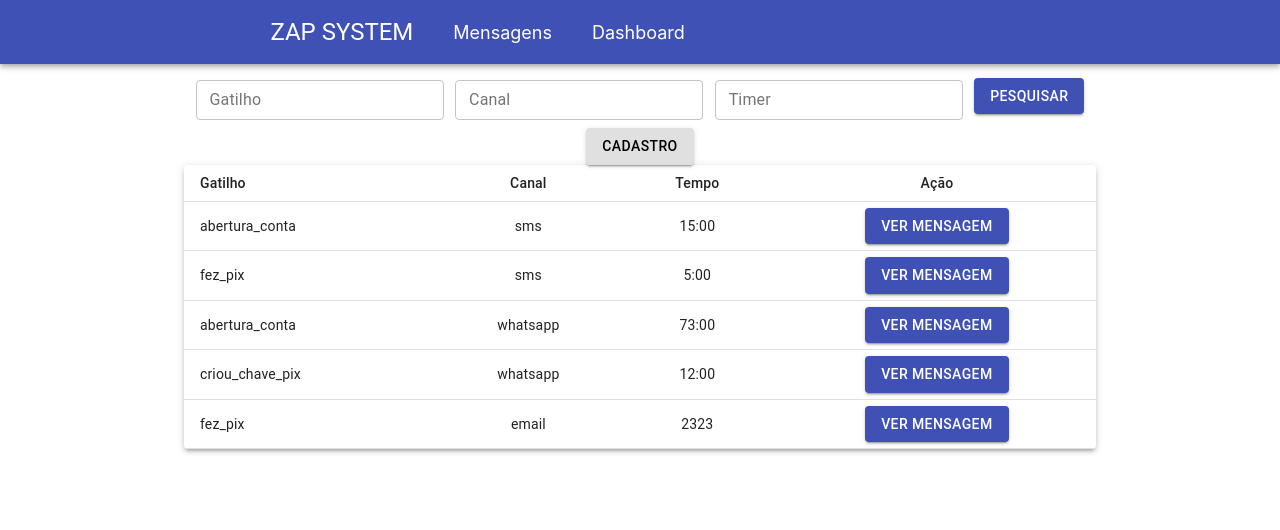
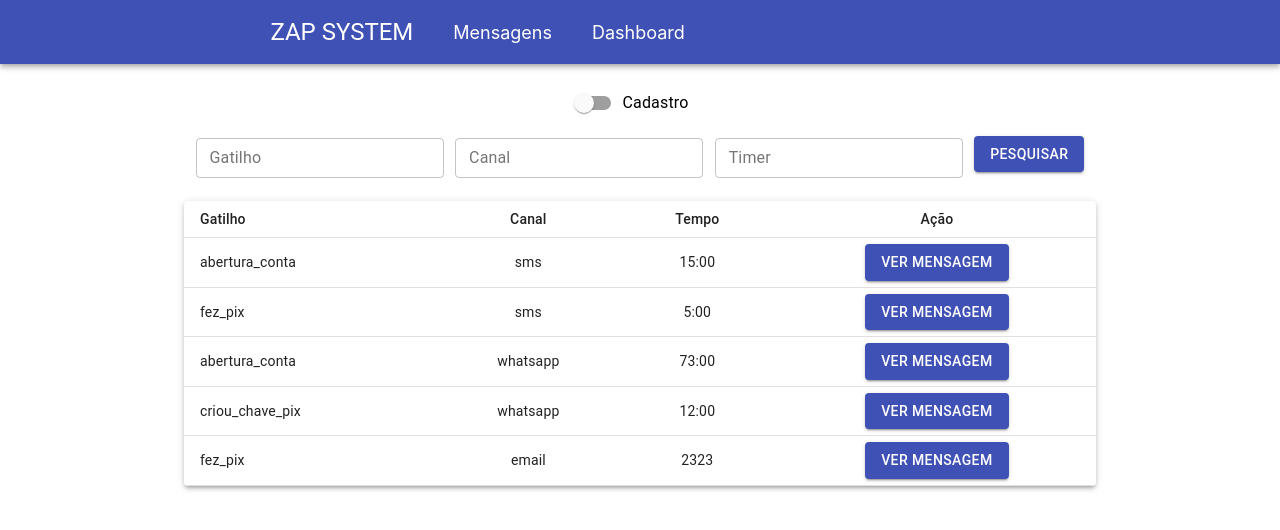
Before and after one commit to C4ll3nn/zap-system, a React (Create React App) app: page /mensagens in a window 1280 px wide. Shown: the top 530 px of the page. Built offline with nearby package versions, Linux system fonts and the light colour scheme; data requests are answered from the project's data file.

Commit message:
cadastro passa a ser acessivel

```diff
--- a/package.json
+++ b/package.json
@@ -14,7 +14,8 @@
     "react-dom": "^17.0.2",
     "react-router-dom": "^5.3.0",
     "react-scripts": "4.0.3",
-    "web-vitals": "^1.1.2"
+    "web-vitals": "^1.1.2",
+    "yup": "^0.32.9"
   },
   "scripts": {
     "start": "react-scripts start",
--- a/src/App.css
+++ b/src/App.css
@@ -1,6 +1,7 @@
 header {
     display: flex;
     justify-content:space-between;
+    margin-bottom: 20px;
 }
 
 .headerContent {
@@ -47,11 +48,9 @@ form {
     align-items: center;
     flex-wrap: wrap;
     justify-content: space-evenly;
+    margin-bottom: 15px;
 }
 
-.MuiButtonBase-root {
-    margin: 10px;
-}
 .graficoBarras {
     max-width: 725px;
     max-height: 350px;
--- a/src/components/CadastroMsg/index.jsx
+++ b/src/components/CadastroMsg/index.jsx
@@ -1,6 +1,23 @@
 import { useState } from "react";
 import { Button, TextField } from "@material-ui/core";
 import api from "../../services/api";
+import * as yup from "yup";
+
+const schema = yup.object().shape({
+  trigger: yup
+    .string()
+    .required("Campo gatilho é obrigatório")
+    .min(4, "Gatilho é muito curto"),
+  channel: yup
+    .string()
+    .required("Campo é canal obrigatório")
+    .min(3, "Canal é muito curto"),
+  timer: yup.string().required("Campo timer é obrigatório"),
+  message: yup
+    .string()
+    .required("Campo mensagem é obrigatório")
+    .min(5, "Mensagem é muito curta"),
+});
 
 function CadastroMsg({ onSubmitProp }) {
   const [trigger, setTrigger] = useState("");
@@ -20,6 +37,8 @@ function CadastroMsg({ onSubmitProp }) {
     try {
       event.preventDefault();
 
+      await schema.validate({ trigger, channel, timer, message });
+
       setLoading(true);
 
       const saveMsg = await api.post("/messages", {
@@ -29,6 +48,8 @@ function CadastroMsg({ onSubmitProp }) {
         timer: timer,
         message: message,
       });
+
+      alert("Cadastro realizado com sucesso!");
 
       dataReset();
 
@@ -75,12 +96,14 @@ function CadastroMsg({ onSubmitProp }) {
         variant="outlined"
         size="small"
       />
-      <Button type="submit" variant="contained" color="primary">
-        Cadastrar
-      </Button>
-      <Button type="submit" variant="contained" color="inherit">
-        Voltar
-      </Button>
+      {loading === true ? (
+        "Salvando ..."
+      ) : (
+        <Button type="submit" variant="contained" color="primary">
+          Cadastrar
+        </Button>
+      )}
+
       <br />
       <TextField
         value={message}
--- a/src/components/ConsultaMsg/index.jsx
+++ b/src/components/ConsultaMsg/index.jsx
@@ -11,7 +11,6 @@ import {
 } from "@material-ui/core";
 import { useEffect, useState, useContext } from "react";
 import api from "../../services/api";
-import { CadastroContext } from "../../providers/Cadastro";
 
 const ConsultaMsg = () => {
   const [trigger, setTrigger] = useState("");
@@ -19,8 +18,6 @@ const ConsultaMsg = () => {
   const [timer, setTimer] = useState("");
   const [data, setData] = useState([]);
   const [loading, setLoading] = useState(false);
-
-  const { setCadastro } = useContext(CadastroContext);
 
   const handleTable = async () => {
     try {
@@ -33,7 +30,7 @@ const ConsultaMsg = () => {
 
   useEffect(() => {
     handleTable();
-  }, []);
+  }, [api]);
 
   const handleSubmit = async (event) => {
     event.preventDefault();
@@ -88,9 +85,9 @@ const ConsultaMsg = () => {
         <Button type="submit" variant="contained" color="primary">
           Pesquisar
         </Button>
-        <Button type="submit" variant="contained" color="inherit">
+        {/* <Button type="submit" variant="contained" color="inherit">
         Cadastro
-      </Button>
+      </Button> */}
       </form>
 
       <TableContainer component={Paper} elevation={3}>
--- a/src/pages/Mensagem/index.jsx
+++ b/src/pages/Mensagem/index.jsx
@@ -1,12 +1,14 @@
 import CadastroMsg from "../../components/CadastroMsg";
-import { Container } from "@material-ui/core";
+import { Container, FormControlLabel, Switch } from "@material-ui/core";
 import ConsultaMsg from "../../components/ConsultaMsg";
-import { useState } from "react";
+import { useState, useContext } from "react";
 import Header from "../../components/Header";
 
 function Mensagem() {
   const [loading, setLoading] = useState(false);
   const [cadastro, setCadastro] = useState(false);
+
+  // const { cadastro } = useContext(CadastroContext);
 
   return (
     <>
@@ -17,6 +19,19 @@ function Mensagem() {
         align="center"
         maxWidth="md"
       >
+        <FormControlLabel
+          label="Cadastro"
+          control={
+            <Switch
+              checked={cadastro}
+              onChange={(event) => {
+                setCadastro(event.target.checked);
+              }}
+              name="cadastro"
+              color="primary"
+            />
+          }
+        />
         {!cadastro && <ConsultaMsg />}
         {cadastro && <CadastroMsg />}
       </Container>
--- a/src/providers/Cadastro.jsx
+++ /dev/null
@@ -1,20 +0,0 @@
-import React, { useState } from "react";
-
-const CadastroContext = React.createContext({});
-
-const CadastroProvider = ({ children }) => {
-  const [cadastro, setCadastro] = useState(false);
-
-  return (
-    <CadastroContext.Provider
-      value={{
-        cadastro,
-        setCadastro,
-      }}
-    >
-      {children}
-    </CadastroContext.Provider>
-  );
-};
-
-export { CadastroContext, CadastroProvider };
--- a/src/routes/index.js
+++ b/src/routes/index.js
@@ -7,7 +7,7 @@ const Routes = () => {
   return (
     <Router>
       <Switch>
-        {/* <Route path="/" exact render={() => <Home />} /> */}
+
         <Route path="/" exact>
           <Dashboard />
         </Route>
@@ -16,8 +16,6 @@ const Routes = () => {
           <Mensagem />
         </Route>
 
-
-
         <Route>404 Not Found</Route>
       </Switch>
     </Router>
```
Also changed, not shown: 1 other file (tests, documents, lock files or other folders). Lines whose indentation alone changed are shown as unchanged.
